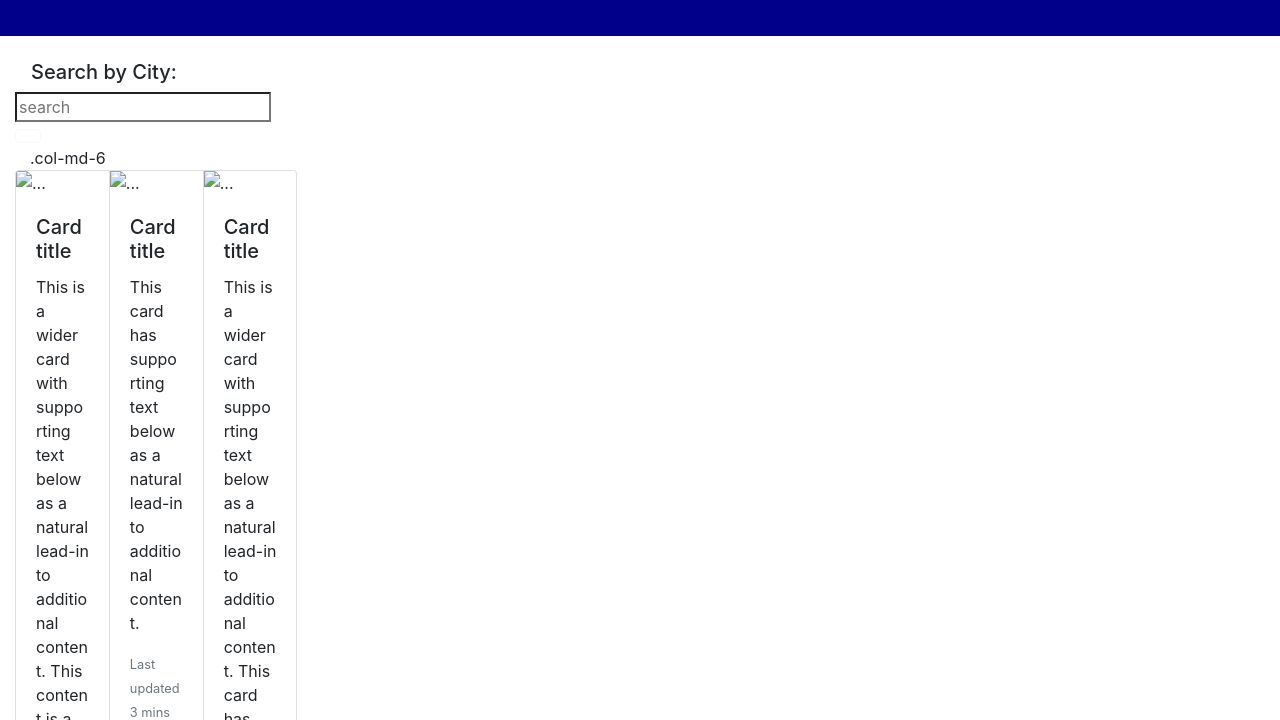
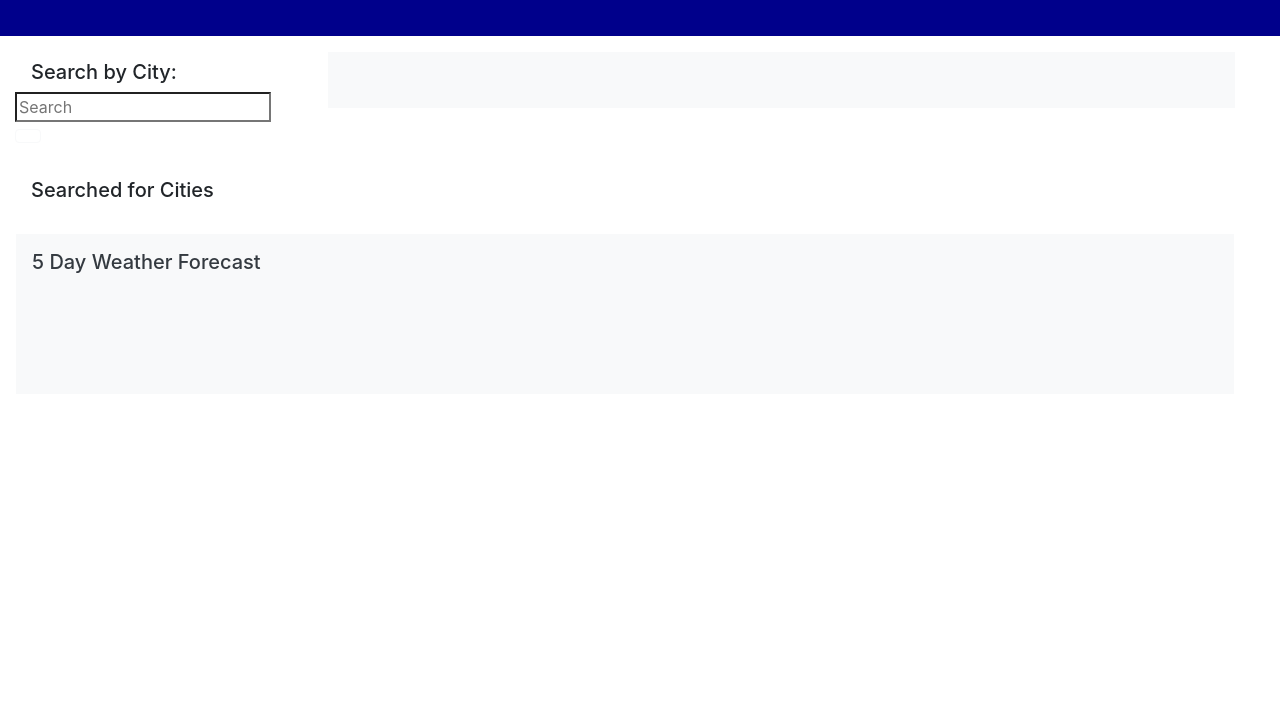
Before and after one commit to Flying-dink/Weather-Dashboard, a plain HTML site: page index.html in a window 1280 px wide. Shown: the part 80-800 px from the top of the page. Drawn offline with nearby package versions, Linux system fonts and the light colour scheme; some icons are missing.

Commit message:
added boxes for days of week

```diff
--- a/index.html
+++ b/index.html
@@ -23,57 +23,81 @@
         <div class="search div mb-4">
             <h5 class="justify-content-center pt-2 pl-3">Search by City:</h5>
             <form class="form-inline my-2 my-lg-0 mt-3 ml-3"></form>
-            <input class="form-contro; mr-sm-2 florat-left" type="search" placeholder="search" id="searchbar"aria-label="search">
+            <input class="form-control; mr-sm-2 float-left" type="search" placeholder="Search" id="searchbar"aria-label="search">
             <button id="searchbtn" class="btn btn-outline-light my-2 my-sm-0" type="submit"><i class="fa-search"></i></button>
-            <div class="col-md-9">.col-md-6</div>
-    <div class="card-group">
-        <div class="card">
-          <img src="..." class="card-img-top" alt="...">
-          <div class="card-body">
-            <h5 class="card-title">Card title</h5>
-            <p class="card-text">This is a wider card with supporting text below as a natural lead-in to additional content. This content is a little bit longer.</p>
-            <p class="card-text"><small class="text-muted">Last updated 3 mins ago</small></p>
-          </div>
+
+        </form>
         </div>
-        <div class="card">
-          <img src="..." class="card-img-top" alt="...">
-          <div class="card-body">
-            <h5 class="card-title">Card title</h5>
-            <p class="card-text">This card has supporting text below as a natural lead-in to additional content.</p>
-            <p class="card-text"><small class="text-muted">Last updated 3 mins ago</small></p>
-          </div>
+        <h5 class="justify-content-center pt-2 pl-3">Searched for Cities </h5>
+        <div class="container my-3 col-12" id= "searched-cities-container">
         </div>
-        <div class="card">
-          <img src="..." class="card-img-top" alt="...">
-          <div class="card-body">
-            <h5 class="card-title">Card title</h5>
-            <p class="card-text">This is a wider card with supporting text below as a natural lead-in to additional content. This card has even longer content than the first to show that equal height action.</p>
-            <p class="card-text"><small class="text-muted">Last updated 3 mins ago</small></p>
-            <div class="card-group">
-                <div class="card">
-                  <img src="..." class="card-img-top" alt="...">
-                  <div class="card-body">
-                    <h5 class="card-title">Card title</h5>
-                    <p class="card-text">This is a wider card with supporting text below as a natural lead-in to additional content. This content is a little bit longer.</p>
-                    <p class="card-text"><small class="text-muted">Last updated 3 mins ago</small></p>
-                  </div>
-                </div>
-                <div class="card">
-                  <img src="..." class="card-img-top" alt="...">
-                  <div class="card-body">
-                    <h5 class="card-title">Card title</h5>
-                    <p class="card-text">This card has supporting text below as a natural lead-in to additional content.</p>
-                    <p class="card-text"><small class="text-muted">Last updated 3 mins ago</small></p>
-                  </div>
+    </div>
+
+
+        <div class="Today's-weather col-9 pt-3">
+            <div class="bg-light p-3">
+                <h2 class="justify-content-center text-dark" id="city-name"></h2>
+                <div class="row">
+                    <div class="col-6"></div>
+                    <p id=" today-temp"></p>
+                    <p id= "today-humidity"></p>
+                    <p id= "today-wind"></p>
+                    <img id= "today icon div" src="">
+                    </div>
+            </div>
+        </div>
+
+
+
+
+        <div class= "five-day-div bg-light p-3 m-3 w-100">
+            <div class= "bg-light">
+                <H5 class= "text-dark">5 Day Weather Forecast</H5>
+            </div>
+
+        <div class= "row justify-content-center">
+            <div id= "day" class="card-body mx-2 my-2">
+                <h5 id= "date"></h5>
+                <p id="five day temp"></p>
+                <p id="five day humidity"></p>
+                <img id="five day icon" src="">
                 </div>
 
-                  </div>
-                </div>
-              </div>
 
-          </div>
+                    <div id= "day1" class="card-body mx-2 my-2">
+                        <h5 id= "1date"></h5>
+                        <p id="1five day temp"></p>
+                        <p id="1five day humidity"></p>
+                        <img id="1five day icon" src="">
+                        </div>
+
+                            <div id= "day2" class="card-body mx-2 my-2">
+                                <h5 id= "2date"></h5>
+                                <p id="2five day temp"></p>
+                                <p id="2five day humidity"></p>
+                                <img id="2five day icon" src="">
+                                </div>
+
+
+                                        <div id= "day3" class="card-body mx-2 my-2">
+                                            <h5 id= "3date"></h5>
+                                            <p id="3five day temp"></p>
+                                            <p id="3five day humidity"></p>
+                                            <img id="3five day icon" src="">
+                                            </div>
+
+                                         <div id= "day4" class="card-body mx-2 my-2">
+                                        <h5 id= "4date"></h5>
+                                        <p id="4five day temp"></p>
+                                        <p id="4five day humidity"></p>
+                                        <img id="4five day icon" src="">
+                                        </div>
         </div>
-      </div>
+
+
+
+</div>
+
 
 
   </div>
```
